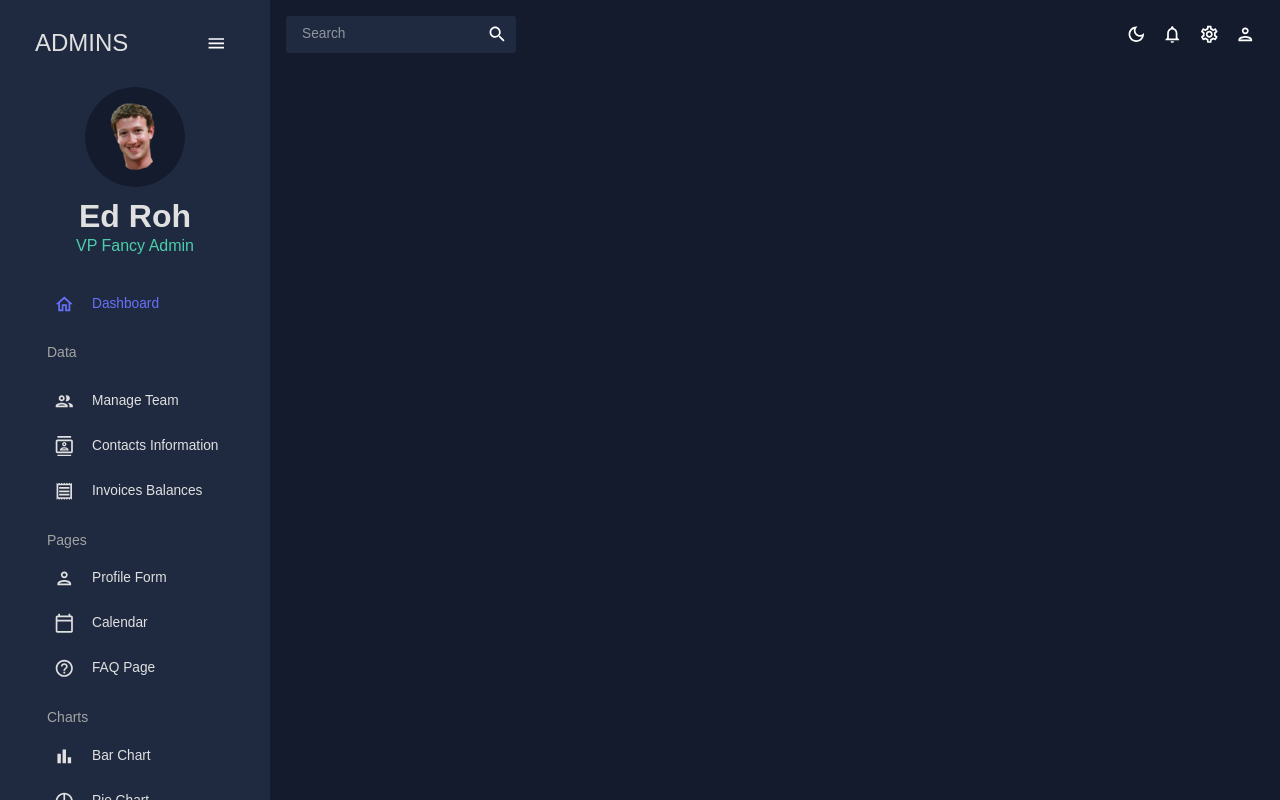
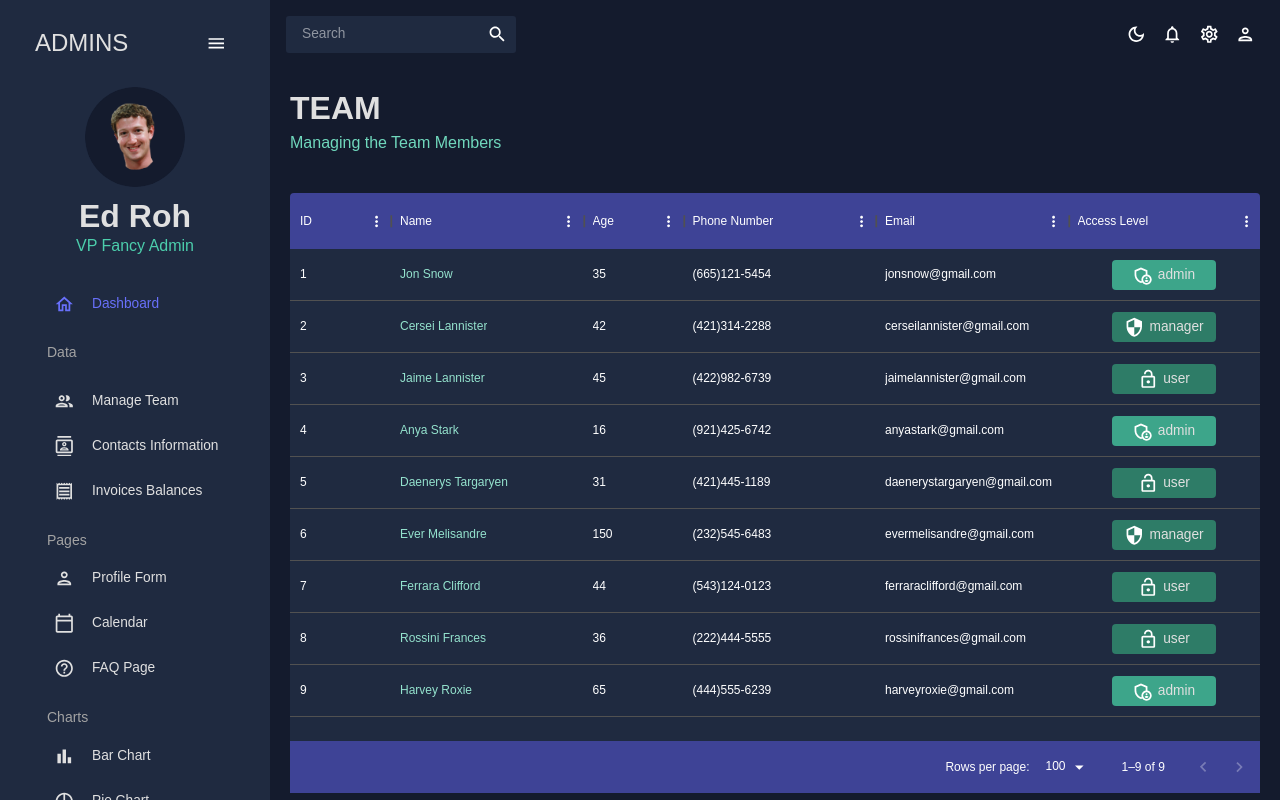
Before and after one commit to Elias-Yona/COWTRACK-FRONTEND-2, a React (Create React App) app: page /team in a window 1280 px wide. Built offline with nearby package versions, Linux system fonts and the light colour scheme; the HTML template or start-up script is replaced by a standard one.

Commit message:
teams dummy page (No CRUD)

```diff
--- a/src/App.js
+++ b/src/App.js
@@ -5,7 +5,7 @@
 import Topbar from "./scenes/global/Topbar";
 import Sidebar from "./scenes/global/Sidebar";
 import Dashboard from "./scenes/dashboard";
-// import Team from "./scenes/team";
+import Team from "./scenes/team";
 // import Invoices from "./scenes/invoices";
 // import Contacts from "./scenes/contacts";
 // import Bar from "./scenes/bar";
@@ -30,7 +30,7 @@
               <Topbar />
               <Routes>
                 <Route path="/" element={<Dashboard />} />
-                {/* <Route path="/team" element={<Team />} /> */}
+                <Route path="/team" element={<Team />} />
                 {/* <Route path="/contacts" element={<Contacts />} /> */}
                 {/* <Route path="/invoices" element={<Invoices />} /> */}
                 {/* <Route path="/form" element={<Form />} /> */}
--- /dev/null
+++ b/src/scenes/team/index.jsx
@@ -0,0 +1,111 @@
+import { Box, Typography, useTheme } from "@mui/material";
+import { DataGrid } from "@mui/x-data-grid";
+import { tokens } from "../../theme";
+import { mockDataTeam } from "../../data/mockData";
+import AdminPanelSettingsOutlinedIcon from "@mui/icons-material/AdminPanelSettingsOutlined";
+import LockOpenOutlinedIcon from "@mui/icons-material/LockOpenOutlined";
+import SecurityOutlinedIcon from "@mui/icons-material/SecurityOutlined";
+import Header from "../../components/Header";
+
+function Team() {
+    const theme = useTheme();
+    const colors = tokens(theme.palette.mode);
+    const columns = [
+        { field: "id", headerName: "ID" },
+        {
+            field: "name",
+            headerName: "Name",
+            flex: 1,
+            cellClassName: "name-column--cell",
+        },
+        {
+            field: "age",
+            headerName: "Age",
+            type: "number",
+            headerAlign: "left",
+            align: "left",
+        },
+        {
+            field: "phone",
+            headerName: "Phone Number",
+            flex: 1,
+        },
+        {
+            field: "email",
+            headerName: "Email",
+            flex: 1,
+        },
+        {
+            field: "accessLevel",
+            headerName: "Access Level",
+            flex: 1,
+            renderCell: ({ row: { access } }) => {
+                return (
+                    <Box
+                        width="60%"
+                        m="0 auto"
+                        p="5px"
+                        display="flex"
+                        justifyContent="center"
+                        backgroundColor={
+                            access === "admin"
+                                ? colors.greenAccent[600]
+                                : access === "manager"
+                                ? colors.greenAccent[700]
+                                : colors.greenAccent[700]
+                        }
+                        borderRadius="4px"
+                    >
+                        {access === "admin" && (
+                            <AdminPanelSettingsOutlinedIcon />
+                        )}
+                        {access === "manager" && <SecurityOutlinedIcon />}
+                        {access === "user" && <LockOpenOutlinedIcon />}
+                        <Typography color={colors.grey[100]} sx={{ ml: "5px" }}>
+                            {access}
+                        </Typography>
+                    </Box>
+                );
+            },
+        },
+    ];
+
+    return (
+        <Box m="20px">
+            <Header title="TEAM" subtitle="Managing the Team Members" />
+            <Box
+                m="40px 0 0 0"
+                height="75vh"
+                sx={{
+                    "& .MuiDataGrid-root": {
+                        border: "none",
+                    },
+                    "& .MuiDataGrid-cell": {
+                        borderBottom: "none",
+                    },
+                    "& .name-column--cell": {
+                        color: colors.greenAccent[300],
+                    },
+                    "& .MuiDataGrid-columnHeaders": {
+                        backgroundColor: colors.blueAccent[700],
+                        borderBottom: "none",
+                    },
+                    "& .MuiDataGrid-virtualScroller": {
+                        backgroundColor: colors.primary[400],
+                    },
+                    "& .MuiDataGrid-footerContainer": {
+                        borderTop: "none",
+                        backgroundColor: colors.blueAccent[700],
+                    },
+                    "& .MuiCheckbox-root": {
+                        color: `${colors.greenAccent[200]} !important`,
+                    },
+                }}
+            >
+                <DataGrid rows={mockDataTeam} columns={columns} />
+            </Box>
+        </Box>
+    );
+}
+
+export default Team;
```
